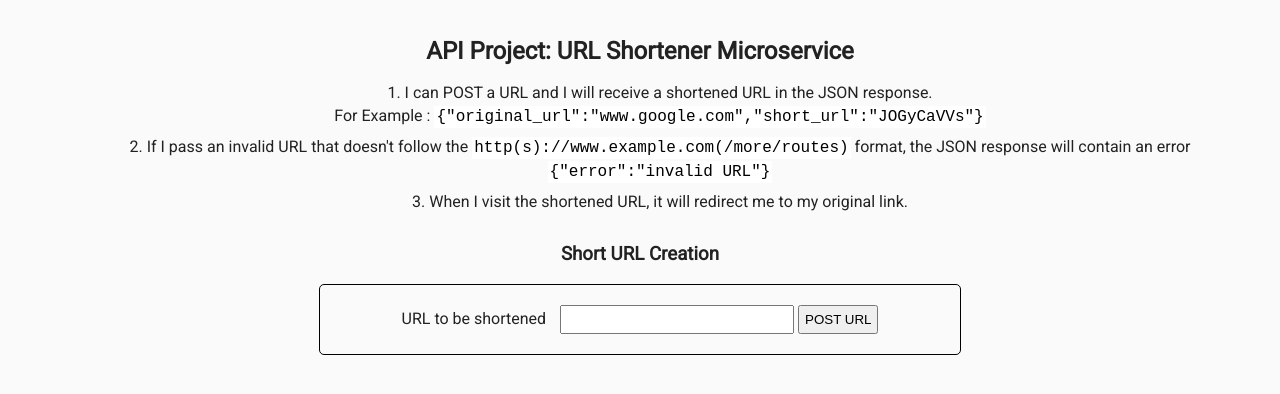
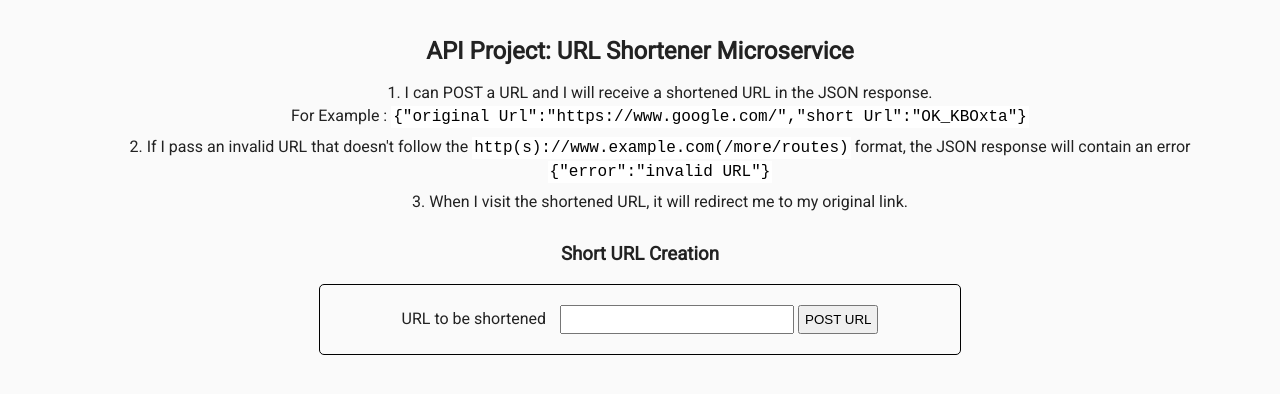
Before and after one commit to TanjimAnim/Url-shortener-microservice, a website: page views/index.html in a window 1280 px wide. Drawn offline with Linux system fonts and the light colour scheme.

Commit message:
Update index.html

```diff
--- a/views/index.html
+++ b/views/index.html
@@ -24,7 +24,7 @@
           I can POST a URL
           and I will receive a shortened URL in the JSON response.<br />For Example
           :
-          <code>{"original_url":"www.google.com","short_url":"JOGyCaVVs"}</code>
+          <code>{"original Url":"https://www.google.com/","short Url":"OK_KBOxta"}</code>
         </li>
         <li>
           If I pass an invalid URL that doesn't follow the
```
